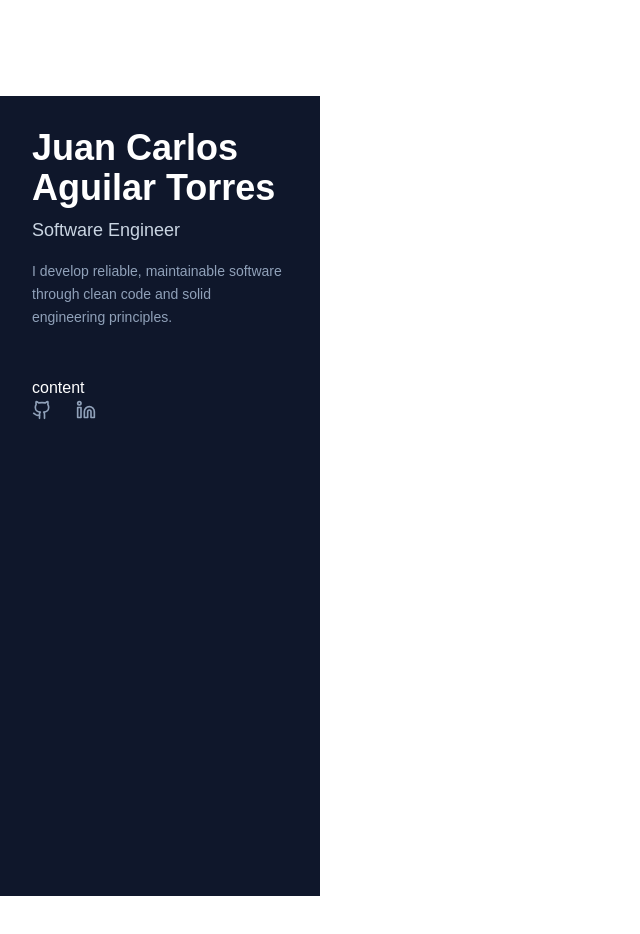
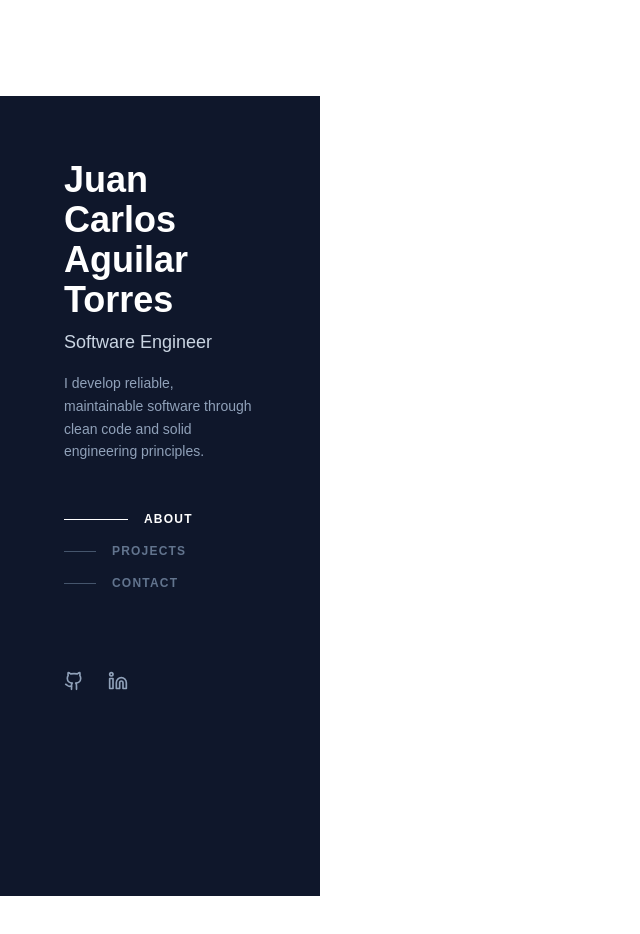
Before and after one commit to JuanAguilarTorres/Portafolio, a Next.js app in the folder next/: page / in a window 1280 px wide. Shown: the top 934 px of the page, without its empty margins (0-640 px from the left). Built offline with nearby package versions, Linux system fonts and the light colour scheme.

Commit message:
feat(sidebar): update component development

```diff
--- a/next/src/app/components/sidebar/Sidebar.tsx
+++ b/next/src/app/components/sidebar/Sidebar.tsx
@@ -5,9 +5,7 @@
 import React from 'react';
 import { SidebarHeader } from './SidebarHeader';
 import { SidebarNav } from './SidebarNav';
-import { SidebarContent } from './SidebarContent';
 import { SidebarSocial } from './SidebarSocial';
-import { SidebarFooter } from './SidebarFooter';
 
 interface SidebarProps {
     className?: string;
@@ -17,11 +15,14 @@ export const Sidebar: React.FC<SidebarProps> = ({ className = '' }) => {
     return (
         <aside className={`bg-slate-900 text-white min-h-screen w-80 flex flex-col ${className}`}>
             <div className="p-8 flex-1">
-                <SidebarHeader />
-                <SidebarNav />
-                <SidebarContent />
-                <SidebarSocial />
-                <SidebarFooter />
+                <div className="p-8 flex-1">
+                    <SidebarHeader />
+                    <SidebarNav/>
+                </div>
+
+                <div className="p-8 pt-0">
+                    <SidebarSocial/>
+                </div>
             </div>
         </aside>
     );
--- a/next/src/app/components/sidebar/SidebarContent.tsx
+++ /dev/null
@@ -1,7 +0,0 @@
-import React from 'react';
-
-export const SidebarContent: React.FC = () => {
-    return (
-        <div>content</div>
-    );
-};
--- a/next/src/app/components/sidebar/SidebarFooter.tsx
+++ /dev/null
@@ -1,7 +0,0 @@
-import React from 'react';
-
-export const SidebarFooter: React.FC = () => {
-    return (
-        <div></div>
-    );
-};
--- a/next/src/app/components/sidebar/SidebarHeader.tsx
+++ b/next/src/app/components/sidebar/SidebarHeader.tsx
@@ -1,3 +1,5 @@
+// Sidebar
+// Header Title component.
 import React from 'react';
 
 export const SidebarHeader: React.FC = () => {
--- a/next/src/app/components/sidebar/SidebarNav.tsx
+++ b/next/src/app/components/sidebar/SidebarNav.tsx
@@ -1,7 +1,53 @@
-import React from 'react';
+// Sidebar
+// Navegation component.
+'use client';
+
+import React, { useState } from 'react';
+
+interface NavItem {
+    id: string;
+    label: string;
+    href: string;
+}
+
+const navItems: NavItem[] = [
+    { id: 'about', label: 'ABOUT', href: '#about' },
+    { id: 'projects', label: 'PROJECTS', href: '#projects' },
+    { id: 'contact', label: 'CONTACT', href: '#contact' },
+];
 
 export const SidebarNav: React.FC = () => {
+    const [activeSection, setActiveSection] = useState('about');
+
+    const handleNavClick = (item: NavItem) => {
+        setActiveSection(item.id);
+        const element = document.querySelector(item.href);
+        element?.scrollIntoView({ behavior: 'smooth' });
+    };
+
     return (
-        <div></div>
+        <nav className="mb-12">
+            <ul className="space-y-4">
+                {navItems.map((item) => (
+                    <li key={item.id}>
+                        <button
+                            onClick={() => handleNavClick(item)}
+                            className={`group flex items-center text-xs font-bold tracking-widest transition-all duration-300 ${activeSection === item.id
+                                    ? 'text-white'
+                                    : 'text-slate-500 hover:text-white'
+                                }`}
+                        >
+                            <span
+                                className={`h-px bg-slate-600 transition-all duration-300 mr-4 ${activeSection === item.id
+                                        ? 'w-16 bg-white'
+                                        : 'w-8 group-hover:w-16 group-hover:bg-white'
+                                    }`}
+                            />
+                            {item.label}
+                        </button>
+                    </li>
+                ))}
+            </ul>
+        </nav>
     );
 };
--- a/next/src/app/components/sidebar/SidebarSocial.tsx
+++ b/next/src/app/components/sidebar/SidebarSocial.tsx
@@ -1,3 +1,5 @@
+// Sidebar
+// Social Links component.
 import React from 'react';
 import { Github, Linkedin} from 'lucide-react';
 
--- a/next/src/app/components/sidebar/index.ts
+++ b/next/src/app/components/sidebar/index.ts
@@ -2,6 +2,4 @@
 export { Sidebar } from './Sidebar';
 export { SidebarHeader } from './SidebarHeader';
 export { SidebarNav } from './SidebarNav';
-export { SidebarContent } from './SidebarContent';
 export { SidebarSocial } from './SidebarSocial';
-export { SidebarFooter } from './SidebarFooter';
```
